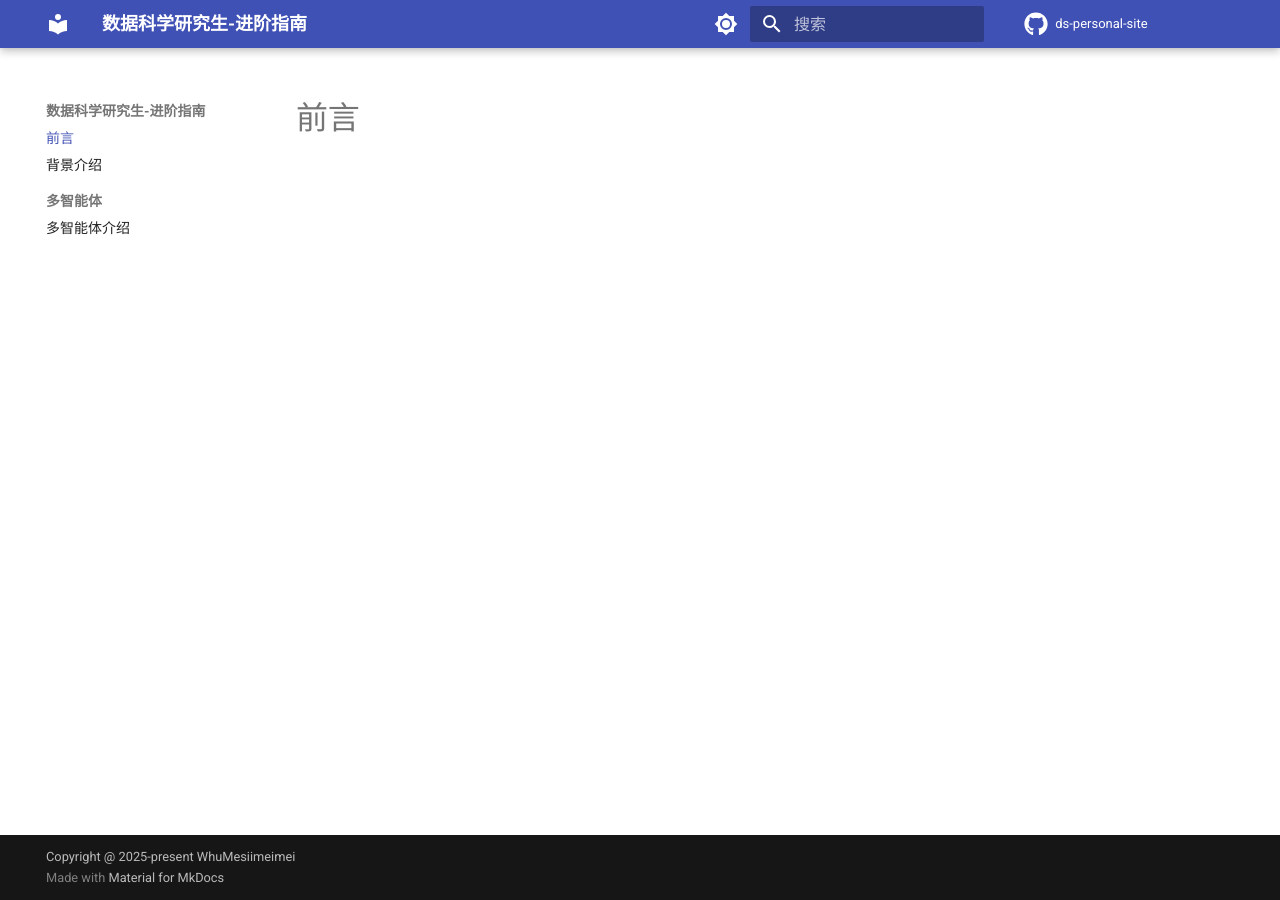
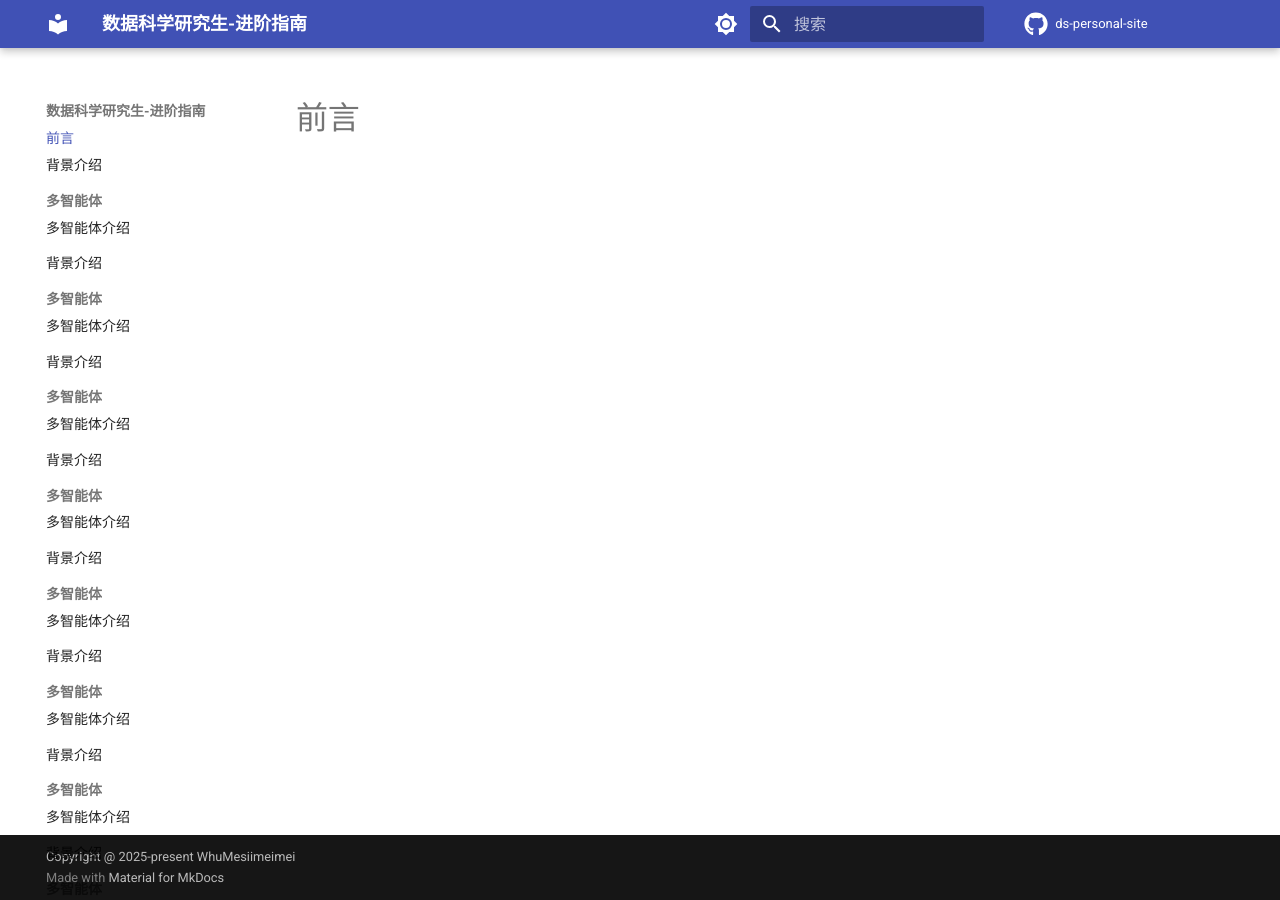
Before and after one commit to Messimeimei/personal-site, an MkDocs documentation site: the page built from docs/index.md, in a window 1280 px wide. Built offline with MkDocs 1.6.1 and Material for MkDocs 9.7.7, drawn with Linux system fonts in a browser that asks for light colours; comment, search, counter and statistics services are not loaded; some of the changed lines change nothing that is shown.

```diff
--- a/mkdocs.yml
+++ b/mkdocs.yml
@@ -29,3 +29,24 @@
   - 背景介绍: introduction/bg-intro.md
   - 多智能体:
       - 多智能体介绍: multi-agent/start.md
+  - 背景介绍: introduction/bg-intro.md
+  - 多智能体:
+      - 多智能体介绍: multi-agent/start.md
+  - 背景介绍: introduction/bg-intro.md
+  - 多智能体:
+      - 多智能体介绍: multi-agent/start.md
+  - 背景介绍: introduction/bg-intro.md
+  - 多智能体:
+      - 多智能体介绍: multi-agent/start.md
+  - 背景介绍: introduction/bg-intro.md
+  - 多智能体:
+      - 多智能体介绍: multi-agent/start.md
+  - 背景介绍: introduction/bg-intro.md
+  - 多智能体:
+      - 多智能体介绍: multi-agent/start.md
+  - 背景介绍: introduction/bg-intro.md
+  - 多智能体:
+      - 多智能体介绍: multi-agent/start.md
+  - 背景介绍: introduction/bg-intro.md
+  - 多智能体:
+      - 多智能体介绍: multi-agent/start.md
```
